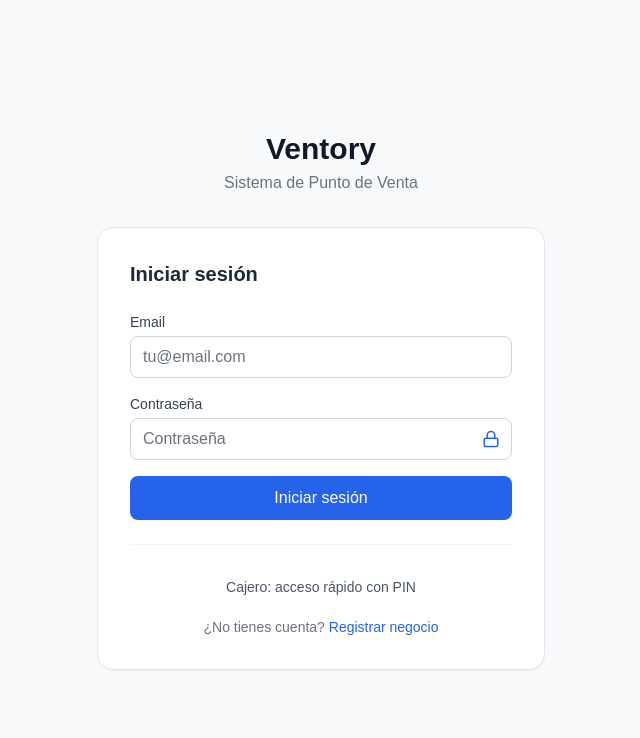
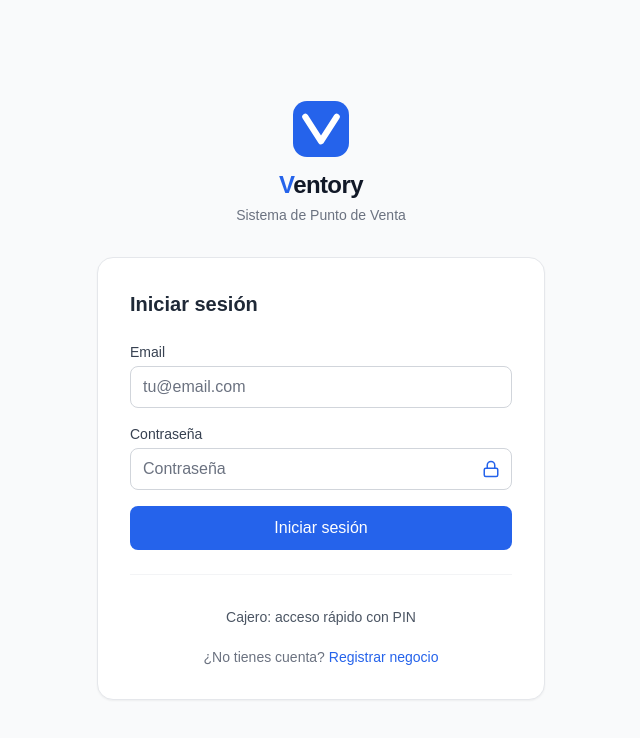
Before and after one commit to Smonto-06/ventory, a Next.js app: page /login in a window 1280 px wide. Shown: the top 738 px of the page, without its empty margins (319-959 px from the left). Built offline with nearby package versions, Linux system fonts and the light colour scheme.

Commit message:
feat(brand): add Ventory SVG logo icon and wordmark to sidebar and login

```diff
--- a/app/dashboard/Sidebar.tsx
+++ b/app/dashboard/Sidebar.tsx
@@ -2,6 +2,7 @@
 
 import { usePathname } from 'next/navigation'
 import { signOut } from 'next-auth/react'
+import VentoryLogo from '@/components/VentoryLogo'
 
 interface SidebarProps {
   userName: string
@@ -36,8 +37,8 @@ export default function Sidebar({ userName, businessName, role }: SidebarProps)
     <aside className="w-56 bg-white border-r border-gray-200 flex flex-col shrink-0">
       {/* Brand */}
       <div className="px-4 py-5 border-b border-gray-100">
-        <p className="text-lg font-bold text-blue-600 leading-none">Ventory</p>
-        <p className="text-xs text-gray-500 mt-1 truncate">{businessName}</p>
+        <VentoryLogo iconSize={28} />
+        <p className="text-xs text-gray-500 mt-2 truncate">{businessName}</p>
       </div>
 
       {/* Nav */}
--- a/app/login/page.tsx
+++ b/app/login/page.tsx
@@ -4,6 +4,7 @@ import { Suspense, useState } from 'react'
 import { signIn } from 'next-auth/react'
 import { useRouter, useSearchParams } from 'next/navigation'
 import Link from 'next/link'
+import VentoryLogo from '@/components/VentoryLogo'
 
 function LoginContent() {
   const router = useRouter()
@@ -42,9 +43,12 @@ function LoginContent() {
   return (
     <div className="min-h-screen bg-gray-50 flex items-center justify-center px-4">
       <div className="max-w-md w-full">
-        <div className="text-center mb-8">
-          <h1 className="text-3xl font-bold text-gray-900">Ventory</h1>
-          <p className="text-gray-500 mt-1">Sistema de Punto de Venta</p>
+        <div className="flex flex-col items-center mb-8 gap-3">
+          <VentoryLogo variant="icon" iconSize={56} />
+          <div className="text-center">
+            <VentoryLogo variant="wordmark" />
+            <p className="text-gray-500 mt-1 text-sm">Sistema de Punto de Venta</p>
+          </div>
         </div>
 
         <div className="bg-white rounded-2xl shadow-sm border border-gray-200 p-8">
--- /dev/null
+++ b/components/VentoryLogo.tsx
@@ -0,0 +1,51 @@
+interface VentoryLogoProps {
+  variant?: 'icon' | 'wordmark' | 'full'
+  iconSize?: number
+}
+
+function VentoryIcon({ size = 32 }: { size?: number }) {
+  return (
+    <svg
+      width={size}
+      height={size}
+      viewBox="0 0 32 32"
+      fill="none"
+      xmlns="http://www.w3.org/2000/svg"
+      aria-hidden="true"
+    >
+      <rect width="32" height="32" rx="8" fill="#2563EB" />
+      <path
+        d="M7 9L16 23L25 9"
+        stroke="white"
+        strokeWidth="3.5"
+        strokeLinecap="round"
+        strokeLinejoin="round"
+      />
+    </svg>
+  )
+}
+
+export default function VentoryLogo({ variant = 'full', iconSize = 32 }: VentoryLogoProps) {
+  if (variant === 'icon') {
+    return <VentoryIcon size={iconSize} />
+  }
+
+  if (variant === 'wordmark') {
+    return (
+      <span className="text-2xl font-bold tracking-tight">
+        <span className="text-blue-600">V</span>
+        <span className="text-gray-900">entory</span>
+      </span>
+    )
+  }
+
+  return (
+    <div className="flex items-center gap-2.5">
+      <VentoryIcon size={iconSize} />
+      <span className="text-xl font-bold tracking-tight leading-none">
+        <span className="text-blue-600">V</span>
+        <span className="text-gray-900">entory</span>
+      </span>
+    </div>
+  )
+}
```
